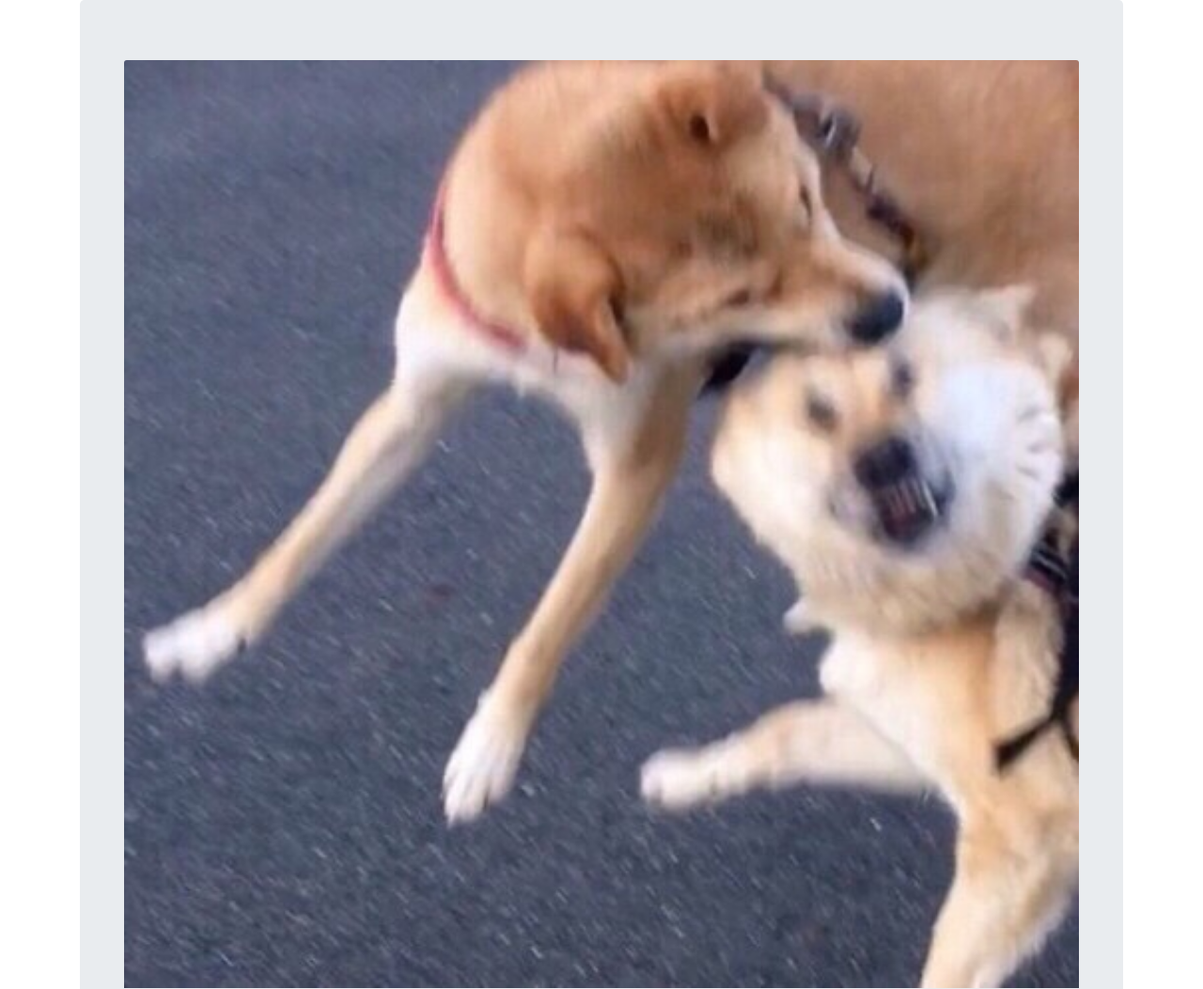
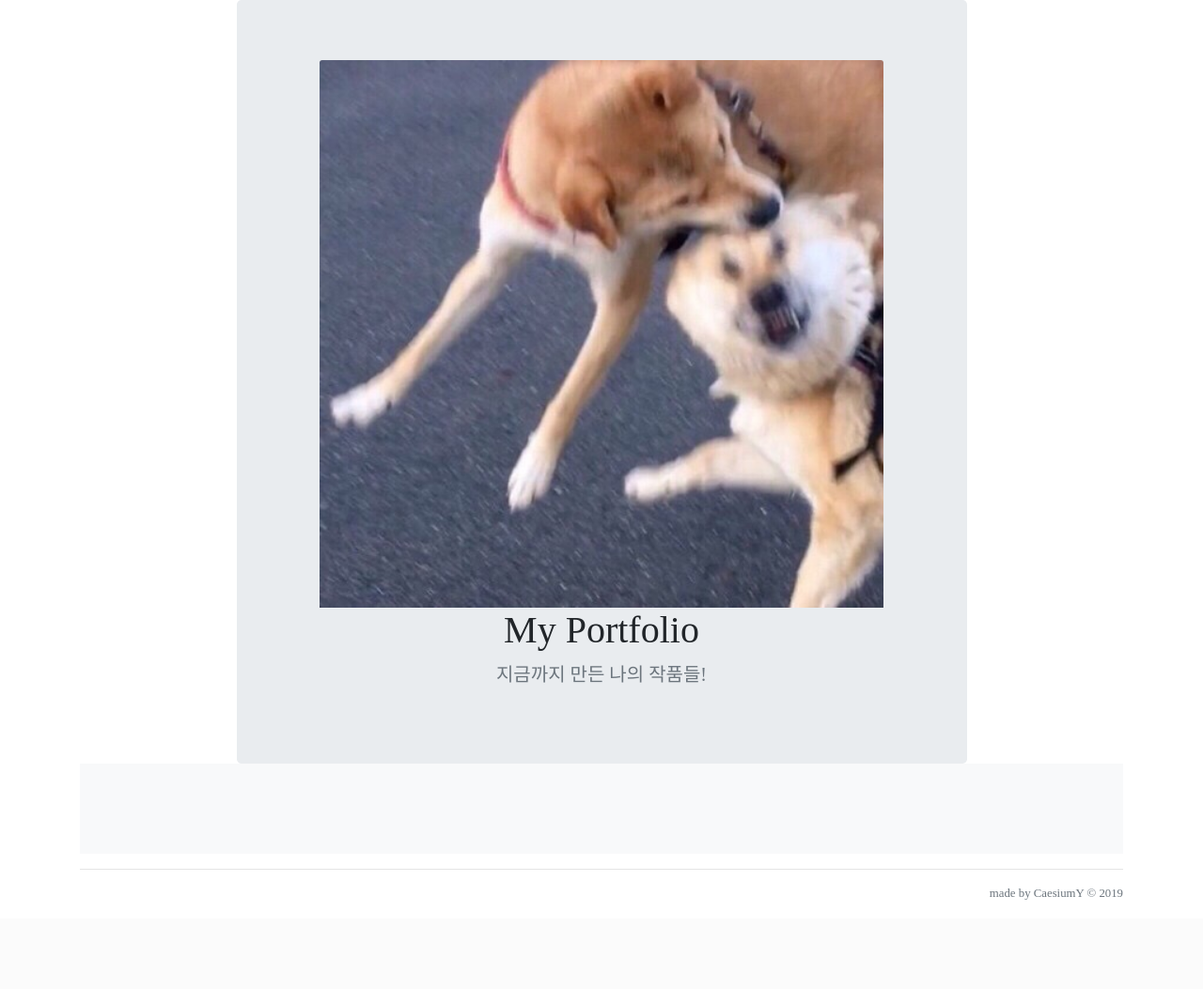
Before and after one commit to CaesiumY/django_LikeLion_blog, a Django app: page /portfolio/ in a window 1280 px wide. Shown: the part 78-1131 px from the top of the page at 94% size. After the commit the page ends 1036 px from the top, so only its background shows below. Run offline with Django 3.2, Linux system fonts and the light colour scheme; data that the repository does not hold is empty; some libraries are stand-ins or nearby versions; some web fonts are replaced.

Commit message:
test: Test deploy

```diff
--- a/portfolio/templates/portfolio.html
+++ b/portfolio/templates/portfolio.html
@@ -1,9 +1,9 @@
 {%extends 'base.html'%} {% load static %} {%block content%}
 
 <main role="main">
-  <section class="jumbotron text-center">
+  <section class="jumbotron text-center" style="max-width: 70%; margin: auto;">
     <div class="container">
-      <img class="card-img-top" src="{%static 'siba.jpg'%}" alt="Card image cap" />
+      <img class="card-img-top" style="max-width: 600px;" src="{%static 'siba.jpg'%}" alt="Card image cap" />
       <h1 class="jumbotron-heading">My Portfolio</h1>
       <p class="lead text-muted">지금까지 만든 나의 작품들!</p>
     </div>
```
